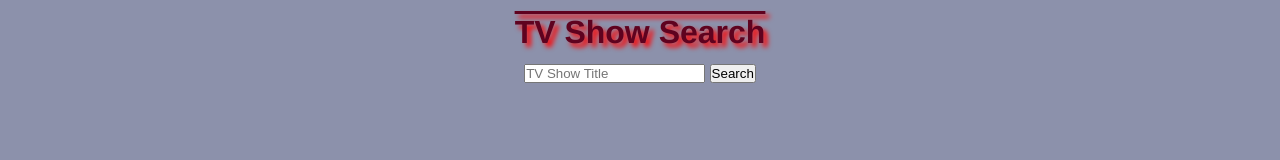
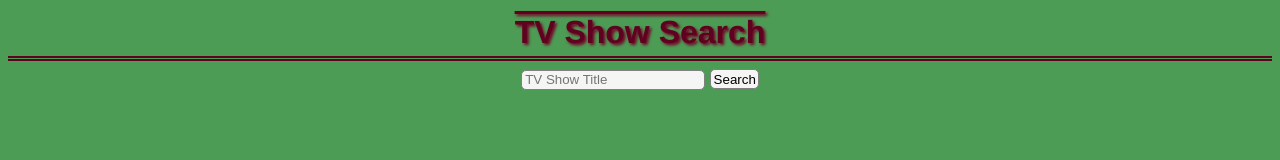
Before and after one commit to hikmet-meskic/tv-show-search-app, a plain HTML site: page index.html in a window 1280 px wide. Drawn offline with nearby package versions, Linux system fonts and the light colour scheme.

Commit message:
Style search box and search button

```diff
--- a/index.html
+++ b/index.html
@@ -1,5 +1,6 @@
 <!DOCTYPE html>
 <html lang="en">
+
 <head>
     <meta charset="UTF-8">
     <meta http-equiv="X-UA-Compatible" content="IE=edge">
@@ -9,10 +10,11 @@
     <script src="https://cdn.jsdelivr.net/npm/axios/dist/axios.min.js"></script>
 
 </head>
+
 <body>
     <h1>TV Show Search</h1>
     <form id="searchForm">
-        <input type="text" placeholder="TV Show Title" name="query">
+        <input type="search" placeholder="TV Show Title" name="query" required>
         <button>Search</button>
     </form>
     <div class="row">
@@ -20,4 +22,5 @@
     </div>
 </body>
 <script src="./app.js"></script>
+
 </html>
--- a/style.css
+++ b/style.css
@@ -5,7 +5,7 @@
 }
 
 body {
-    background-color: rgba(140, 145, 171);
+    background-color: rgb(76, 156, 85);
     font-family: Helvetica, sans-serif;
     text-align: center;
 }
@@ -16,12 +16,41 @@ h1 {
     font-size: 2rem;
     font-weight: 900;
     text-decoration: overline;
-    text-shadow: 4px 4px 5px red;
+    text-shadow: 2px 2px 3px rgb(119, 1, 38);
     line-height: 1.5;
+    border-bottom: thick double rgb(95, 2, 31);
 }
 
 form {
     display: inline-block;
+}
+
+input[type="search"] {
+    border: 1px solid grey;
+    border-radius: 5px;
+    height: 20px;
+    padding: 2px 2px 2px 3px;
+    outline: 0;
+    background-color: rgb(245, 245, 245);
+    transition-duration: 0.4s;
+}
+
+input[type="search"]:hover, input[type="search"]:focus {
+    background-color: white;
+}
+
+button {
+    border: 1px solid grey;
+    border-radius: 5px;
+    height: 20px;
+    padding: 2px 2px 2px 3px;
+    background-color: rgb(245, 245, 245);
+    transition-duration: 0.4s;
+}
+
+button:hover, button:focus {
+    background-color: white;
+    box-shadow: 0 2px 2px 0 rgba(0,0,0,0.24), 0 17px 50px 0 rgba(0,0,0,0.19);
 }
 
 .row {
@@ -33,9 +62,9 @@ form {
 
 .column {
     background-color: rgba(255, 255, 255, 0.8);
+    margin: 2% 0;
     font-size: 30px;
     text-align: center;
-    margin: 2% 0;
 }
 
 @media screen and (max-width: 880px) {
```
